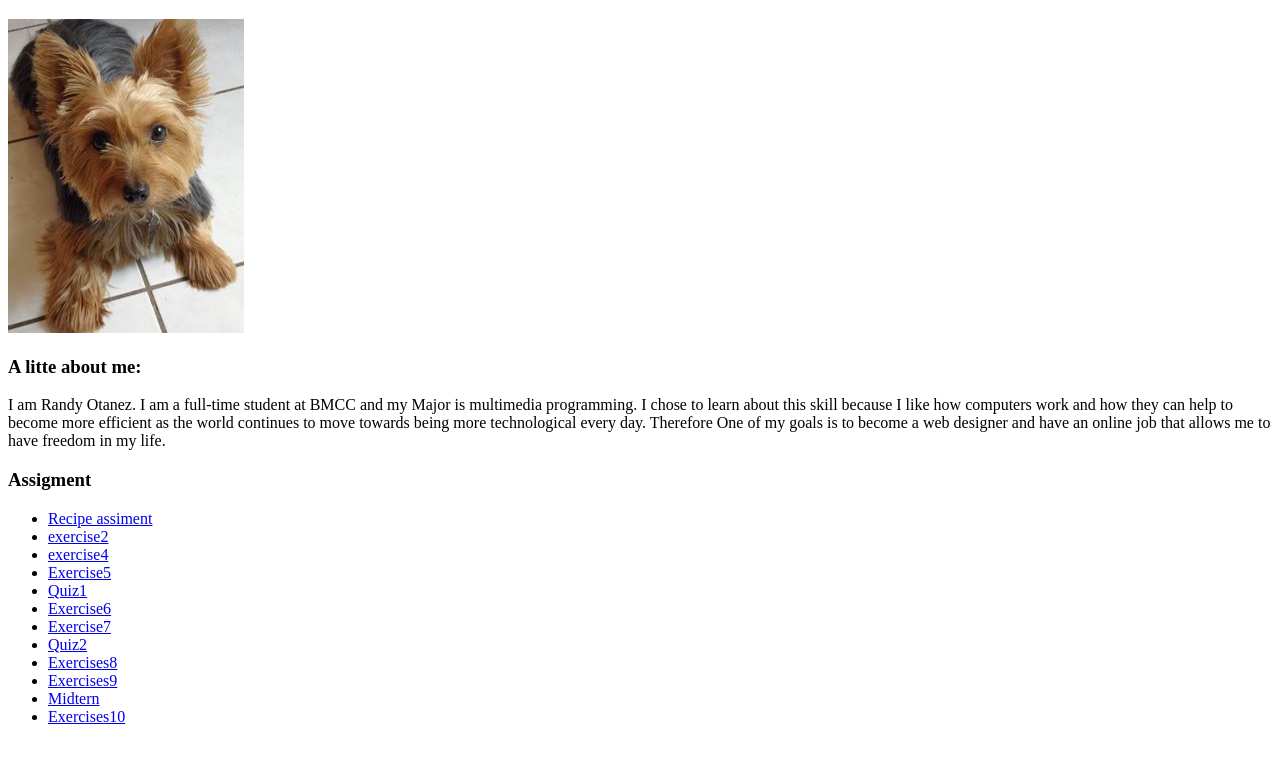
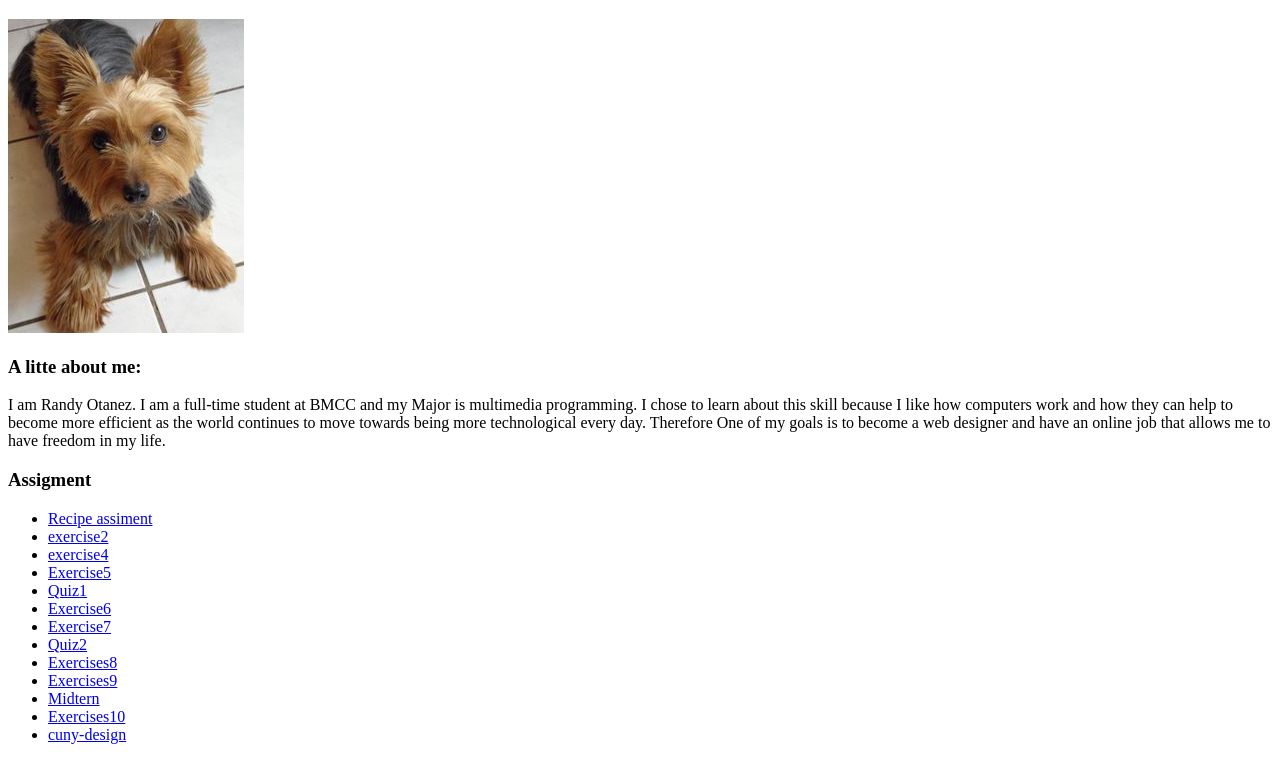
Before and after one commit to TonMaa/MM240, a plain HTML site: page index.html in a window 1280 px wide. Shown: the part 108-868 px from the top of the page. Drawn offline with Linux system fonts and the light colour scheme.

Commit message:
Add files via upload

```diff
--- a/index.html
+++ b/index.html
@@ -35,6 +35,8 @@
          <li> <a href="Exercises9.html">Exercises9</a></li>
          <li> <a href="MidternProject/index.html">Midtern</a></li>
          <li> <a href="Exercises10.html">Exercises10</a></li>
+         <li> <a href="cuny-design/index.html">cuny-design</a></li>
+
 
 
 
```
